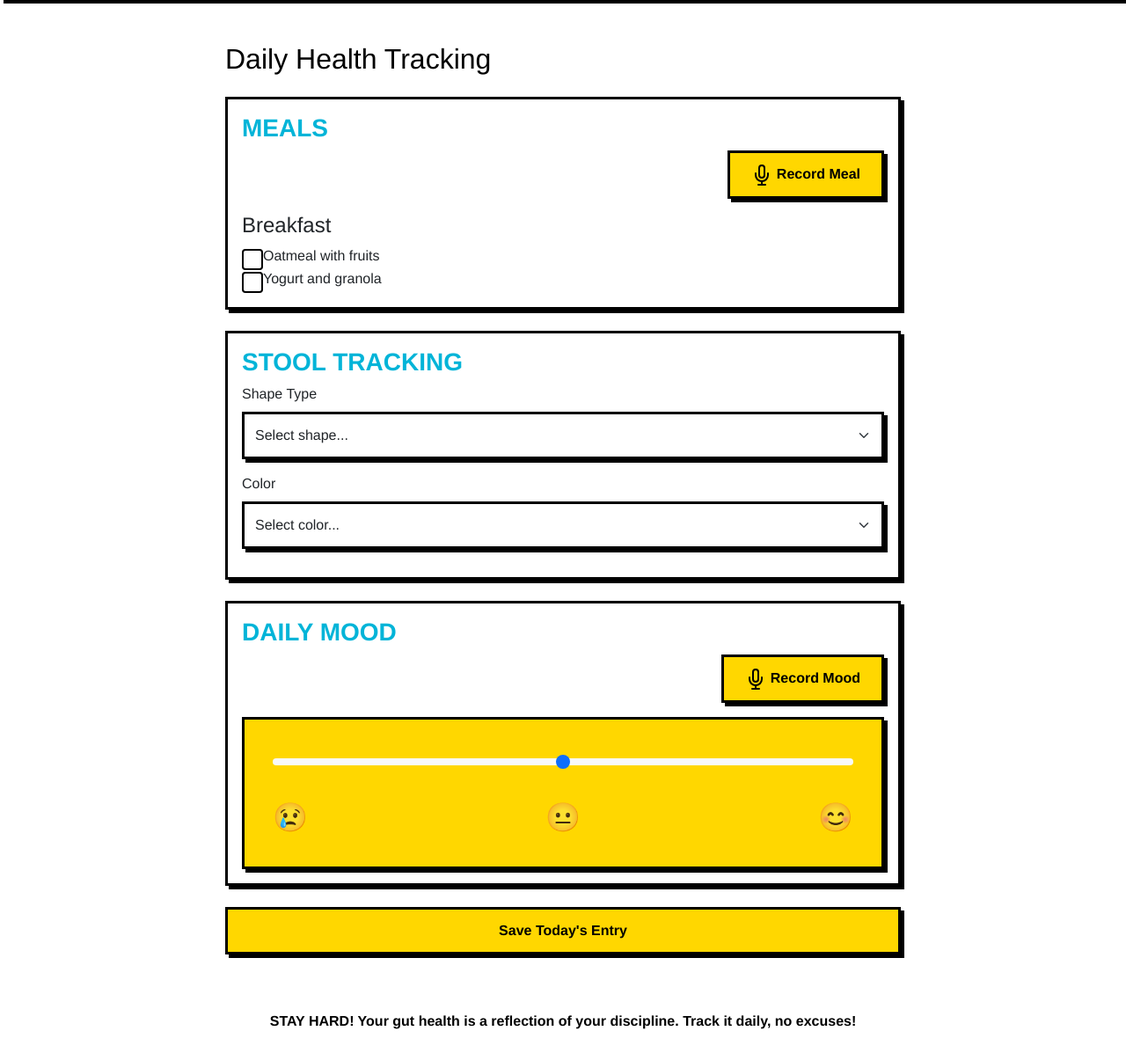
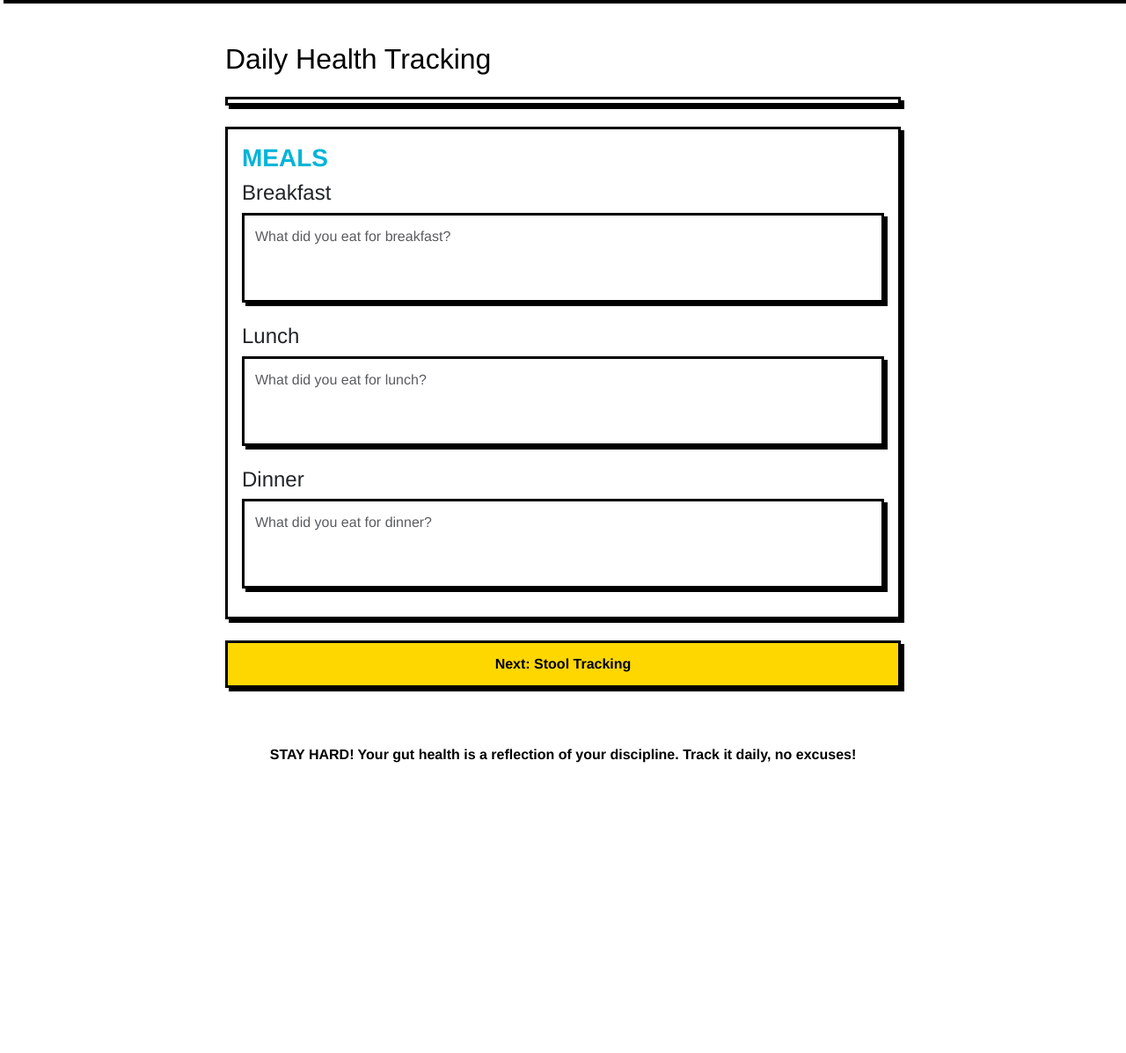
Before and after one commit to dhruv1710/ZuMicrobiome, a Flask app: page /track in a window 1280 px wide. Shown: the part 68-1265 px from the top of the page at 88% size. After the commit the page ends 935 px from the top, so only its background shows below. Run offline with Flask 3, Linux system fonts and the light colour scheme; some libraries are stand-ins or nearby versions; some web fonts are replaced.

Commit message:
Agent query: Can you check if the multi-step form is working and if the stool type images are displayed correctly?
Implement multi-step health tracking form with progress bar, removing voice recognition functionality.  Add stool type SVGs.

Screenshot: https://storage.googleapis.com/screenshot-production-us-central1/423c0b6b-0484-4536-bf4e-8baa424122f3/ed7bbec1-13d8-40cd-b618-83323796831f.jpg

```diff
--- a/static/css/styles.css
+++ b/static/css/styles.css
@@ -111,3 +111,56 @@ body {
     padding: 0.75rem;
     box-shadow: var(--shadow-offset) var(--shadow-offset) 0 #000;
 }
+
+.progress {
+    height: 10px;
+    border: var(--border-thickness) solid #000;
+    border-radius: 0;
+    background-color: #fff;
+    box-shadow: var(--shadow-offset) var(--shadow-offset) 0 #000;
+}
+
+.progress-bar {
+    background-color: var(--secondary-color);
+}
+
+.form-step {
+    transition: opacity 0.3s ease-in-out;
+}
+
+.stool-type-card {
+    margin-bottom: 1rem;
+}
+
+.stool-type-card .btn-check {
+    position: absolute;
+    clip: rect(0,0,0,0);
+}
+
+.stool-type-card .btn-outline-primary {
+    background-color: #fff;
+    border: var(--border-thickness) solid #000;
+    padding: 1rem;
+    transition: all 0.2s;
+}
+
+.stool-type-card .btn-check:checked + .btn-outline-primary {
+    background-color: var(--secondary-color);
+    border-color: #000;
+    transform: translate(-2px, -2px);
+    box-shadow: calc(var(--shadow-offset) + 2px) calc(var(--shadow-offset) + 2px) 0 #000;
+}
+
+.stool-type-card img {
+    width: 100%;
+    height: auto;
+    margin-bottom: 0.5rem;
+}
+
+.d-none {
+    display: none !important;
+}
+
+.form-control {
+    resize: none;
+}
--- a/static/js/app.js
+++ b/static/js/app.js
@@ -11,110 +11,33 @@ if ('serviceWorker' in navigator) {
     });
 }
 
-// Voice recognition setup
-let recognition = null;
-if ('webkitSpeechRecognition' in window) {
-    recognition = new webkitSpeechRecognition();
-    recognition.continuous = false;
-    recognition.interimResults = false;
-    recognition.lang = 'en-US';
-} else {
-    console.log('Speech recognition not supported');
+// Form navigation functions
+let currentStep = 1;
+const totalSteps = 3;
+
+function updateProgress() {
+    const progress = ((currentStep - 1) / (totalSteps - 1)) * 100;
+    document.getElementById('formProgress').style.width = `${progress}%`;
 }
 
-// Voice recording state
-let isRecording = false;
-let currentMode = null;
-
-// Start voice recording
-function startVoiceRecording(mode) {
-    if (!recognition) {
-        alert('Speech recognition is not supported in your browser');
-        return;
-    }
-
-    if (isRecording) {
-        stopVoiceRecording();
-        return;
-    }
-
-    currentMode = mode;
-    const outputDiv = document.getElementById(`${mode}VoiceOutput`);
-    const button = document.getElementById(`${mode}VoiceBtn`);
-
-    outputDiv.classList.remove('d-none');
-    button.classList.add('btn-danger');
-    button.innerHTML = '<i data-feather="mic-off"></i> Stop Recording';
-    feather.replace();
-
-    recognition.onresult = handleVoiceResult;
-    recognition.onend = () => stopVoiceRecording();
-
-    recognition.start();
-    isRecording = true;
+function showStep(step) {
+    document.querySelectorAll('.form-step').forEach(el => {
+        el.classList.add('d-none');
+    });
+    document.getElementById(`step${step}`).classList.remove('d-none');
+    currentStep = step;
+    updateProgress();
 }
 
-// Stop voice recording
-function stopVoiceRecording() {
-    if (!currentMode) return;
-
-    const outputDiv = document.getElementById(`${currentMode}VoiceOutput`);
-    const button = document.getElementById(`${currentMode}VoiceBtn`);
-
-    outputDiv.classList.add('d-none');
-    button.classList.remove('btn-danger');
-    button.innerHTML = '<i data-feather="mic"></i> Record ' + currentMode.charAt(0).toUpperCase() + currentMode.slice(1);
-    feather.replace();
-
-    recognition.stop();
-    isRecording = false;
-}
-
-// Handle voice recognition results
-function handleVoiceResult(event) {
-    const result = event.results[0][0].transcript.toLowerCase();
-    console.log('Voice Input:', result);
-
-    if (currentMode === 'meal') {
-        handleMealVoiceCommand(result);
-    } else if (currentMode === 'mood') {
-        handleMoodVoiceCommand(result);
+function nextStep(currentStepNum) {
+    if (currentStepNum < totalSteps) {
+        showStep(currentStepNum + 1);
     }
 }
 
-// Process meal-related voice commands
-function handleMealVoiceCommand(command) {
-    const mealVoiceOutput = document.getElementById('mealVoiceOutput');
-    mealVoiceOutput.innerHTML = `<p class="mb-0">Recognized: "${command}"</p>`;
-
-    // Check for meal types
-    if (command.includes('breakfast')) {
-        document.getElementById('breakfast1').checked = true;
-    }
-    // Add more meal recognition logic here
-}
-
-// Process mood-related voice commands
-function handleMoodVoiceCommand(command) {
-    const moodVoiceOutput = document.getElementById('moodVoiceOutput');
-    moodVoiceOutput.innerHTML = `<p class="mb-0">Recognized: "${command}"</p>`;
-
-    // Map mood keywords to values
-    const moodMap = {
-        'terrible': 1,
-        'bad': 2,
-        'okay': 3,
-        'good': 4,
-        'great': 5,
-        'amazing': 5
-    };
-
-    // Set mood value based on recognized keywords
-    for (const [keyword, value] of Object.entries(moodMap)) {
-        if (command.includes(keyword)) {
-            document.getElementById('moodRange').value = value;
-            break;
-        }
+function prevStep(currentStepNum) {
+    if (currentStepNum > 1) {
+        showStep(currentStepNum - 1);
     }
 }
 
@@ -145,13 +68,12 @@ function saveTracking() {
         date: new Date().toISOString(),
         kitId: localStorage.getItem('kitId'),
         meals: {
-            breakfast: document.getElementById('breakfast1').checked,
-            // Add other meal tracking
+            breakfast: document.querySelector('[placeholder="What did you eat for breakfast?"]').value,
+            lunch: document.querySelector('[placeholder="What did you eat for lunch?"]').value,
+            dinner: document.querySelector('[placeholder="What did you eat for dinner?"]').value
         },
         stool: {
-            shape: document.getElementById('stoolShape').value,
-            color: document.getElementById('stoolColor').value,
-            // Add other stool characteristics
+            type: document.querySelector('input[name="stoolType"]:checked')?.value
         },
         mood: document.getElementById('moodRange').value
     };
@@ -162,4 +84,12 @@ function saveTracking() {
     localStorage.setItem('healthData', JSON.stringify(existingData));
 
     alert('Data saved successfully!');
+    window.location.href = '/';
 }
+
+// Initialize progress bar when page loads
+document.addEventListener('DOMContentLoaded', () => {
+    if (document.getElementById('formProgress')) {
+        updateProgress();
+    }
+});
--- a/templates/track.html
+++ b/templates/track.html
@@ -4,78 +4,69 @@
 <div class="tracking-container">
     <h2 class="mb-4">Daily Health Tracking</h2>
 
-    <!-- Meal Tracking -->
+    <div class="progress mb-4">
+        <div class="progress-bar" role="progressbar" style="width: 0%" id="formProgress"></div>
+    </div>
+
+    <form id="trackingForm">
+        <!-- Step 1: Meals -->
+        <div class="form-step" id="step1">
             <div class="card mb-4">
                 <div class="card-body">
                     <h3 class="card-title">Meals</h3>
-            <div class="d-flex justify-content-end mb-3">
-                <button class="btn btn-primary" id="mealVoiceBtn" onclick="startVoiceRecording('meal')">
-                    <i data-feather="mic"></i> Record Meal
-                </button>
+                    <div class="meal-tracking">
+                        <div class="meal-section mb-4">
+                            <h4>Breakfast</h4>
+                            <textarea class="form-control" rows="3" placeholder="What did you eat for breakfast?"></textarea>
                         </div>
-            <div class="meal-tracking">
+                        <div class="meal-section mb-4">
+                            <h4>Lunch</h4>
+                            <textarea class="form-control" rows="3" placeholder="What did you eat for lunch?"></textarea>
+                        </div>
                         <div class="meal-section">
-                    <h4>Breakfast</h4>
-                    <div class="form-check">
-                        <input class="form-check-input" type="checkbox" id="breakfast1">
-                        <label class="form-check-label" for="breakfast1">Oatmeal with fruits</label>
-                    </div>
-                    <div class="form-check">
-                        <input class="form-check-input" type="checkbox" id="breakfast2">
-                        <label class="form-check-label" for="breakfast2">Yogurt and granola</label>
-                    </div>
-                </div>
-                <!-- Similar sections for lunch and dinner -->
-            </div>
-            <div id="mealVoiceOutput" class="mt-3 alert alert-info d-none">
-                <p class="mb-0">Voice recognition active...</p>
+                            <h4>Dinner</h4>
+                            <textarea class="form-control" rows="3" placeholder="What did you eat for dinner?"></textarea>
                         </div>
                     </div>
                 </div>
+            </div>
+            <button type="button" class="btn btn-primary w-100" onclick="nextStep(1)">Next: Stool Tracking</button>
+        </div>
 
-    <!-- Stool Tracking -->
+        <!-- Step 2: Stool -->
+        <div class="form-step d-none" id="step2">
             <div class="card mb-4">
                 <div class="card-body">
                     <h3 class="card-title">Stool Tracking</h3>
-            <div class="mb-3">
-                <label class="form-label">Shape Type</label>
-                <select class="form-select" id="stoolShape">
-                    <option value="">Select shape...</option>
-                    <option value="1">Type 1 - Separate hard lumps</option>
-                    <option value="2">Type 2 - Lumpy and sausage-like</option>
-                    <option value="3">Type 3 - Sausage with cracks</option>
-                    <option value="4">Type 4 - Smooth and soft</option>
-                    <option value="5">Type 5 - Soft blobs</option>
-                    <option value="6">Type 6 - Mushy consistency</option>
-                    <option value="7">Type 7 - Liquid consistency</option>
-                </select>
+                    <div class="stool-types">
+                        <div class="row g-4">
+                            {% for i in range(1, 8) %}
+                            <div class="col-6 col-md-4">
+                                <div class="stool-type-card">
+                                    <input type="radio" class="btn-check" name="stoolType" id="type{{ i }}" value="{{ i }}">
+                                    <label class="btn btn-outline-primary w-100" for="type{{ i }}">
+                                        <img src="{{ url_for('static', filename='images/type' + i|string + '.svg') }}"
+                                             alt="Type {{ i }}" class="img-fluid mb-2">
+                                        <span class="d-block">Type {{ i }}</span>
+                                    </label>
                                 </div>
-            <div class="mb-3">
-                <label class="form-label">Color</label>
-                <select class="form-select" id="stoolColor">
-                    <option value="">Select color...</option>
-                    <option value="brown">Brown</option>
-                    <option value="dark_brown">Dark Brown</option>
-                    <option value="green">Green</option>
-                    <option value="yellow">Yellow</option>
-                    <option value="black">Black</option>
-                    <option value="red">Red</option>
-                    <option value="gray">Gray/Clay</option>
-                </select>
                             </div>
-            <!-- Other stool characteristics -->
+                            {% endfor %}
+                        </div>
+                    </div>
+                </div>
+            </div>
+            <div class="d-flex justify-content-between">
+                <button type="button" class="btn btn-secondary" onclick="prevStep(2)">Previous</button>
+                <button type="button" class="btn btn-primary" onclick="nextStep(2)">Next: Mood</button>
             </div>
         </div>
 
-    <!-- Mood Tracking -->
+        <!-- Step 3: Mood -->
+        <div class="form-step d-none" id="step3">
             <div class="card mb-4">
                 <div class="card-body">
                     <h3 class="card-title">Daily Mood</h3>
-            <div class="d-flex justify-content-end mb-3">
-                <button class="btn btn-primary" id="moodVoiceBtn" onclick="startVoiceRecording('mood')">
-                    <i data-feather="mic"></i> Record Mood
-                </button>
-            </div>
                     <div class="mood-tracker">
                         <input type="range" class="form-range" min="1" max="5" id="moodRange">
                         <div class="mood-labels d-flex justify-content-between">
@@ -84,21 +75,19 @@
                             <span>😊</span>
                         </div>
                     </div>
-            <div id="moodVoiceOutput" class="mt-3 alert alert-info d-none">
-                <p class="mb-0">Voice recognition active...</p>
                 </div>
             </div>
+            <div class="d-flex justify-content-between">
+                <button type="button" class="btn btn-secondary" onclick="prevStep(3)">Previous</button>
+                <button type="button" class="btn btn-primary" onclick="saveTracking()">Save Entry</button>
             </div>
-
-    <button class="btn btn-primary w-100" onclick="saveTracking()">Save Today's Entry</button>
+        </div>
+    </form>
 </div>
 {% endblock %}
 
 {% block scripts %}
 <script>
-    // Initialize Feather icons after the page loads
-    document.addEventListener('DOMContentLoaded', () => {
     feather.replace();
-    });
 </script>
 {% endblock %}
```
Also changed, not shown: static/images/type1.svg (added), static/images/type2.svg (added), static/images/type3.svg (added), static/images/type4.svg (added), static/images/type5.svg (added), static/images/type6.svg (added), static/images/type7.svg (added), 1 other file. Lines whose indentation alone changed are shown as unchanged.
